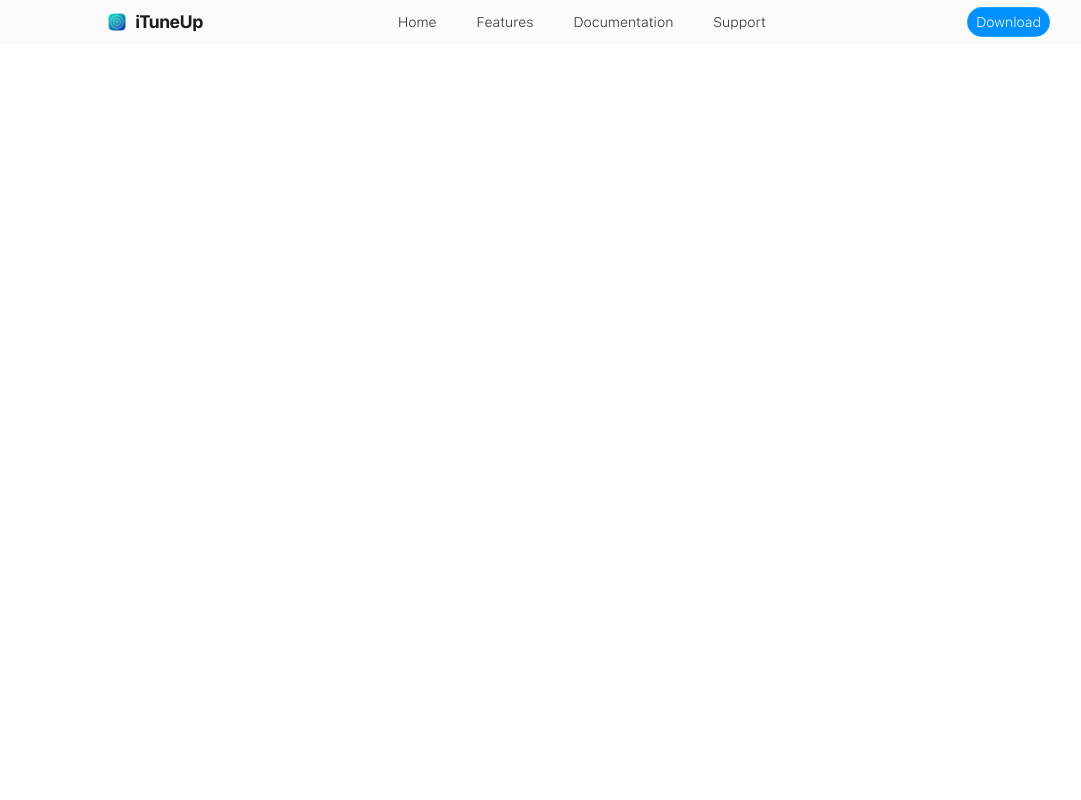
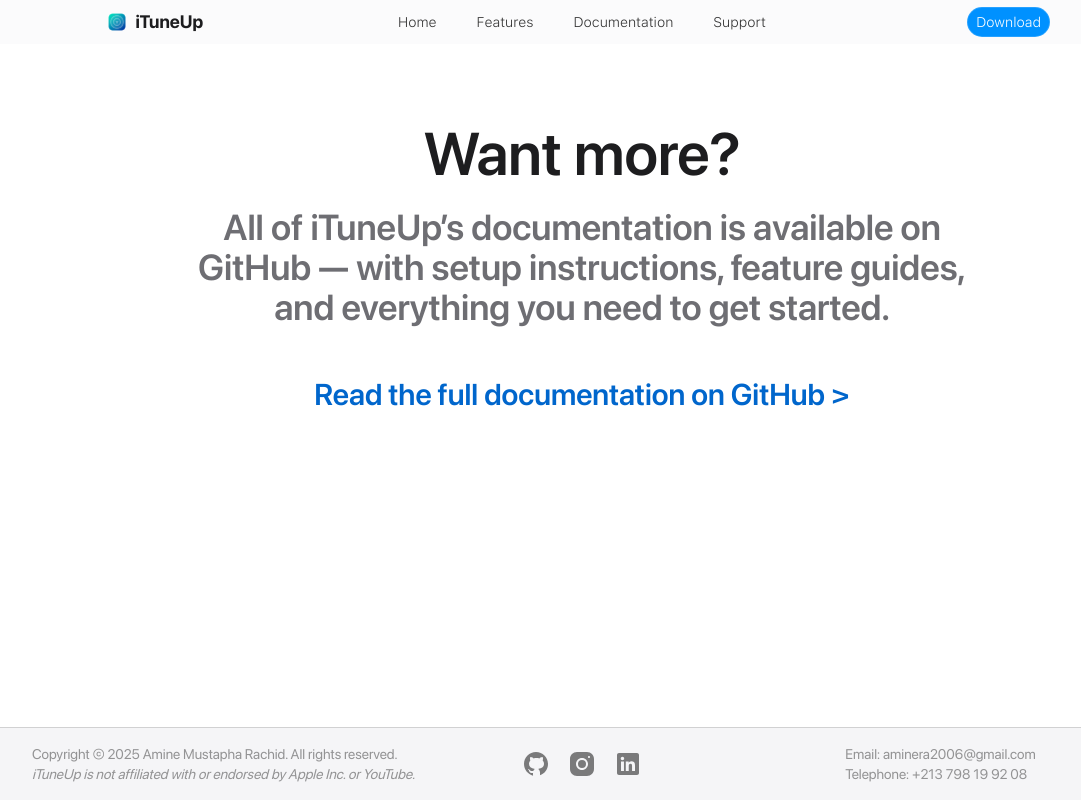
Before and after one commit to kalis26/iTuneUp-Website, a Next.js app: page /documentation in a window 1280 px wide. Shown: the whole page, without its empty margins (58-1139 px from the left). Built offline with nearby package versions, Linux system fonts and the light colour scheme.

Commit message:
Finished the website. Hopefully

```diff
--- a/src/app/documentation/page.tsx
+++ b/src/app/documentation/page.tsx
@@ -1,3 +1,12 @@
 export default function Page() {
-
+    return (
+        <div className="flex flex-col gap-6 md:pt-20 pt-10 md:pl-10 md:pr-10 pl-4 pr-4 items-center justify-center">
+            <h1 className="md:text-6xl text-5xl font-semibold text-[#1D1D1F] text-center lg:max-w-2/3">Want more?</h1>
+            <p className="md:text-4xl text-3xl font-semibold text-[#6E6E73] text-center lg:max-w-2/3">All of
+                iTuneUp’s documentation is available on GitHub — with setup instructions, feature guides,
+                and everything you need to get started.
+            </p>
+            <a href="https://github.com/kalis26/iTuneUp/blob/main/README.md" target="blank" className={`no-underline hover:underline text-center md:text-left font-semibold md:text-3xl text-2xl text-[rgb(0,102,204)] p-6`}>Read the full documentation on GitHub &gt;</a>
+        </div>
+    );
 }
--- a/src/app/globals.css
+++ b/src/app/globals.css
@@ -5,3 +5,7 @@
   margin: 0;
   box-sizing: border-box;
 }
+
+html {
+  scroll-behavior: smooth;
+}
--- a/src/app/layout.tsx
+++ b/src/app/layout.tsx
@@ -1,13 +1,17 @@
-import { SfProText, SfProDisplay } from "@/fonts";
+import { SfProDisplay } from "@/fonts";
 import Navbar from "@/components/navbar"
+import Footer from "@/components/footer";
 import "./globals.css";
 
-export default function RootLayout({children}: Readonly<{children: React.ReactNode;}>) {
+export default function RootLayout({children}: Readonly<{children: React.ReactNode}>) {
   return (
     <html lang="en">
-      <body className={`${SfProDisplay.className} antialiased`}>
+      <body className={`${SfProDisplay.className} antialiased min-h-screen flex flex-col`}>
         <Navbar />
-        {children}
+        <main className="flex-1">
+          {children}
+        </main>
+        <Footer />
       </body>
     </html>
   );
--- a/src/app/page.tsx
+++ b/src/app/page.tsx
@@ -25,7 +25,9 @@
             className="pb-32"
           />
         </div>
-        <FeatureSearch />
+        <div id="features">
+          <FeatureSearch />
+        </div>
         <FeatureConversion />
         <FeatureMetadata />
         <NoFee />
--- /dev/null
+++ b/src/components/footer.tsx
@@ -0,0 +1,33 @@
+export default function Footer() {
+    return (
+        <div className="flex md:flex-row flex-col gap-4 bg-[#F5F5F7] border-black/15 border-t-[1px] w-full">
+            <div className="flex p-4 text-sm md:text-left text-center text-black/40 flex-1 justify-center">
+                <div>
+                    Copyright &copy; 2025 Amine Mustapha Rachid. All rights reserved.<br></br>
+                    <em>iTuneUp is not affiliated with or endorsed by Apple Inc. or YouTube.</em>
+                </div>
+            </div>
+            <div className="flex flex-row gap-4 items-center justify-center">
+                    <a href="https://github.com/kalis26" target="blank" className="text-black/50 hover:text-black/70 transition-all duration-300">
+                        <svg xmlns="http://www.w3.org/2000/svg" x="0px" y="0px" width="30" height="30" fill="currentColor" viewBox="0 0 30 30">
+                            <path d="M15,3C8.373,3,3,8.373,3,15c0,5.623,3.872,10.328,9.092,11.63C12.036,26.468,12,26.28,12,26.047v-2.051 c-0.487,0-1.303,0-1.508,0c-0.821,0-1.551-0.353-1.905-1.009c-0.393-0.729-0.461-1.844-1.435-2.526 c-0.289-0.227-0.069-0.486,0.264-0.451c0.615,0.174,1.125,0.596,1.605,1.222c0.478,0.627,0.703,0.769,1.596,0.769 c0.433,0,1.081-0.025,1.691-0.121c0.328-0.833,0.895-1.6,1.588-1.962c-3.996-0.411-5.903-2.399-5.903-5.098 c0-1.162,0.495-2.286,1.336-3.233C9.053,10.647,8.706,8.73,9.435,8c1.798,0,2.885,1.166,3.146,1.481C13.477,9.174,14.461,9,15.495,9 c1.036,0,2.024,0.174,2.922,0.483C18.675,9.17,19.763,8,21.565,8c0.732,0.731,0.381,2.656,0.102,3.594 c0.836,0.945,1.328,2.066,1.328,3.226c0,2.697-1.904,4.684-5.894,5.097C18.199,20.49,19,22.1,19,23.313v2.734 c0,0.104-0.023,0.179-0.035,0.268C23.641,24.676,27,20.236,27,15C27,8.373,21.627,3,15,3z"></path>
+                        </svg>
+                    </a>
+                    <a href="https://www.instagram.com/_kalis26/" target="blank" className="text-black/50 hover:text-black/70 transition-all duration-300">
+                        <svg xmlns="http://www.w3.org/2000/svg" x="0px" y="0px" width="30" height="30" fill="currentColor" viewBox="0 0 30 30">
+                            <path d="M 9.9980469 3 C 6.1390469 3 3 6.1419531 3 10.001953 L 3 20.001953 C 3 23.860953 6.1419531 27 10.001953 27 L 20.001953 27 C 23.860953 27 27 23.858047 27 19.998047 L 27 9.9980469 C 27 6.1390469 23.858047 3 19.998047 3 L 9.9980469 3 z M 22 7 C 22.552 7 23 7.448 23 8 C 23 8.552 22.552 9 22 9 C 21.448 9 21 8.552 21 8 C 21 7.448 21.448 7 22 7 z M 15 9 C 18.309 9 21 11.691 21 15 C 21 18.309 18.309 21 15 21 C 11.691 21 9 18.309 9 15 C 9 11.691 11.691 9 15 9 z M 15 11 A 4 4 0 0 0 11 15 A 4 4 0 0 0 15 19 A 4 4 0 0 0 19 15 A 4 4 0 0 0 15 11 z"></path>
+                        </svg>
+                    </a>
+                    <a href="https://www.linkedin.com/in/amine-mustapha-rachid/" target="blank" className="text-black/50 hover:text-black/70 transition-all duration-300">
+                        <svg xmlns="http://www.w3.org/2000/svg" x="0px" y="0px" width="30" height="30" fill="currentColor" viewBox="0 0 30 30">
+                            <path d="M24,4H6C4.895,4,4,4.895,4,6v18c0,1.105,0.895,2,2,2h18c1.105,0,2-0.895,2-2V6C26,4.895,25.105,4,24,4z M10.954,22h-2.95 v-9.492h2.95V22z M9.449,11.151c-0.951,0-1.72-0.771-1.72-1.72c0-0.949,0.77-1.719,1.72-1.719c0.948,0,1.719,0.771,1.719,1.719 C11.168,10.38,10.397,11.151,9.449,11.151z M22.004,22h-2.948v-4.616c0-1.101-0.02-2.517-1.533-2.517 c-1.535,0-1.771,1.199-1.771,2.437V22h-2.948v-9.492h2.83v1.297h0.04c0.394-0.746,1.356-1.533,2.791-1.533 c2.987,0,3.539,1.966,3.539,4.522V22z"></path>
+                        </svg>
+                    </a>
+            </div>
+            <div className="flex p-4 text-sm text-black/40 flex-1 justify-center">
+                Email: aminera2006@gmail.com<br></br>
+                Telephone: +213 798 19 92 08
+            </div>
+        </div>
+    );
+}
--- a/src/components/fsearch.tsx
+++ b/src/components/fsearch.tsx
@@ -3,7 +3,7 @@
 export default function FeatureSearch() {
     return (
         <div className="bg-white">
-            <h1 className={`font-semibold text-5xl md:text-6xl pt-10 pl-10 pr-10 text-[rgb(29,29,31)]`}>Find it. Save it. Entire albums or single tracks.</h1>
+            <h1 className={`font-semibold text-5xl md:text-6xl pt-20 pl-10 pr-10 text-[rgb(29,29,31)]`}>Find it. Save it. Entire albums or single tracks.</h1>
             <h1 className={`font-semibold text-5xl md:text-6xl pb-10 pl-10 pr-10 text-[#d464ae]`}> It's that effortless.</h1>
             <div className="flex flex-row gap-5 bg-white p-10 md:flex-nowrap flex-wrap lg:max-w-4/5 mx-auto w-fit">
                 <div className="bg-[#F5F5F7] rounded-xl p-3 md:p-10 text-center flex flex-col justify-center">
--- a/src/components/navbar.tsx
+++ b/src/components/navbar.tsx
@@ -3,20 +3,40 @@
 import Image from "next/image";
 import { SfProText } from "@/fonts";
 import { useEffect, useState } from "react";
+import { usePathname } from "next/navigation";
 
 type NavbtnProps = {
     tinted?: boolean;
     label: string;
-    link: string;
+    link?: string;
+    onClick?: () => void;
 };
 
-function Navtbn({label, link, tinted}: NavbtnProps) {
-    return <a href={link} className={`${SfProText.className} font-light text-sm transition-all duration-200 ${tinted ? "bg-[#0091FF] text-white hover:bg-[#2ea5ff] border-white/15 border-[1px] hover:text-white px-2 py-1 rounded-2xl" : "text-black/80 hover:text-black "}`}>{label}</a>
+function Navtbn({label, link, tinted, onClick}: NavbtnProps) {
+    const baseClassName = `${SfProText.className} text-left cursor-pointer font-light text-sm transition-all duration-200 ${tinted ? "bg-[#0091FF] text-white hover:bg-[#2ea5ff] border-white/15 border-[1px] hover:text-white px-2 py-1 rounded-2xl" : "text-black/80 hover:text-black "}`;
+
+    if (onClick) {
+        return <button onClick={onClick} className={baseClassName}>{label}</button>
+    }
+    return <a href={link} className={baseClassName}>{label}</a>
 }
 
 export default function Navbar() {
 
     const [ showOverlay, setShowOverlay ] = useState(false);
+    const pathname = usePathname();
+
+    const handleFeaturesClick = () => {
+        if (pathname === '/') {
+            const featuresElement = document.getElementById('features');
+            if (featuresElement) {
+                if (showOverlay) setShowOverlay(false);
+                featuresElement.scrollIntoView({ behavior: 'smooth' });
+            }
+        } else {
+            window.location.href = '/#features';
+        }
+    };
 
     useEffect(() => {
 
@@ -32,8 +52,20 @@
 
     }, [showOverlay]);
 
+    useEffect(() => {
+        if (pathname === '/' && window.location.hash === '#features') {
+            setTimeout(() => {
+                const featuresElement = document.getElementById('features');
+                if (featuresElement) {
+                    featuresElement.scrollIntoView({ behavior: 'smooth' });
+                }
+            }, 100);
+        }
+    }, [pathname]);
+
     return (
-        <div className="flex flex-row items-center sticky top-0 bg-[rgba(250,250,252,0.8)] backdrop-blur-lg z-[1000] h-11">
+        <>
+            <div className={`sticky top-0 flex flex-row items-center backdrop-blur-lg z-[1000] h-11 transition-opacity duration-300 ${showOverlay ? "bg-white opacity-100" : "bg-[rgba(250,250,252,0.8)]" }`}>
                 <div className="flex-1 flex flex-row items-center md:justify-center justify-start">
                     <a href="/" className={`font-bold text-lg text-[#1D1D1F] md:p-0 pl-6`}>
                         <div className="flex flex-row gap-2 items-center">
@@ -51,33 +83,29 @@
                 </div>
                 <div className="hidden md:flex flex-1 flex-row items-center justify-center md:gap-5 lg:gap-10">
                     <Navtbn label="Home" link="/" tinted={false} />
-                <Navtbn label="Features" link="" tinted={false} />
-                <Navtbn label="Documentation" link="/documentation" />
-                <Navtbn label="Support" link="/support" />
+                    <Navtbn label="Features" onClick={handleFeaturesClick} tinted={false} />
+                    <Navtbn label="Documentation" link="/documentation" tinted={false} />
+                    <Navtbn label="Support" link="/support" tinted={false} />
                 </div>
                 <div className="flex-1 flex flex-row items-center md:justify-center justify-end gap-4 md:p-0 pr-6">
                     <div className="md:hidden flex items-center">
-                    <button onClick={() => setShowOverlay(true)} className="cursor-pointer">
-                        <svg className="h-4 w-4" viewBox="0 0 16 9" data-chevron-icon="" xmlns="http://www.w3.org/2000/svg">
-                            <polyline shapeRendering="geometricPrecision" data-chevron-icon-shape="" stroke="#1D1D1F" strokeLinecap="round" vectorEffect="non-scaling-stroke" strokeLinejoin="round" fill="none" fillRule="evenodd" points="15.265 .835 8 8.167 .735 .835">
-                                <animate data-chevron-animate="expand" attributeName="points" values="15.265 .835 8 8.167 .735 .835;
-                                            15.25 4.5 8 4.5 .75 4.5;
-                                            15.265 8.165 8 .835 .735 8.165" dur="320ms" begin="indefinite" fill="freeze" keyTimes="0;
-                                            0.5;
-                                            1" calcMode="spline" keySplines="0.12, 0, 0.38, 0;
-                                                0.2, 1, 0.68, 1"></animate>
-                                <animate data-chevron-animate="collapse" attributeName="points" values="15.265 8.165 8 .835 .735 8.165;
-                                            15.25 4.5 8 4.5 .75 4.5;
-                                            15.265 .835 8 8.167 .735 .835" dur="320ms" begin="indefinite" fill="freeze" keyTimes="0;
-                                            0.5;
-                                            1" calcMode="spline" keySplines="0.2, 0, 0.68, 0;
-                                                0.2, 1, 0.68, 1"></animate>
-                            </polyline>
+                        <button onClick={() => setShowOverlay(!showOverlay)} className="cursor-pointer">
+                            <svg className={`h-4 w-4 transition-transform duration-300 ${showOverlay ? "rotate-180" : ""}`} viewBox="0 0 16 9" xmlns="http://www.w3.org/2000/svg">
+                                <polyline stroke="#1D1D1F" strokeLinecap="round" vectorEffect="non-scaling-stroke" strokeLinejoin="round" fill="none" points="15.265 .835 8 8.167 .735 .835" />
                             </svg>
                         </button>
                     </div>
                     <Navtbn tinted={true} label="Download" link="https://github.com/kalis26/iTuneUp/releases/download/v1.2.5/iTuneUp-Setup.exe" />
                 </div>
             </div>
+            <div className={`fixed inset-0 z-[100] bg-white/50 backdrop-blur-3xl transition-opacity duration-300 ${showOverlay ? "opacity-100 pointer-events-auto" : "opacity-0 pointer-events-none"}`}>
+                <div className="flex flex-col gap-6 pt-16 pl-6 pb-10 bg-white">
+                    <Navtbn label="Home" link="/" tinted={false} />
+                    <Navtbn label="Features" onClick={handleFeaturesClick} tinted={false} />
+                    <Navtbn label="Documentation" link="/documentation" tinted={false} />
+                    <Navtbn label="Support" link="/support" tinted={false} />
+                </div>
+            </div>
+        </>
     );
 }
```
Also changed, not shown: src/app/support/page.tsx (+7 -1 lines). Lines whose indentation alone changed are shown as unchanged.
